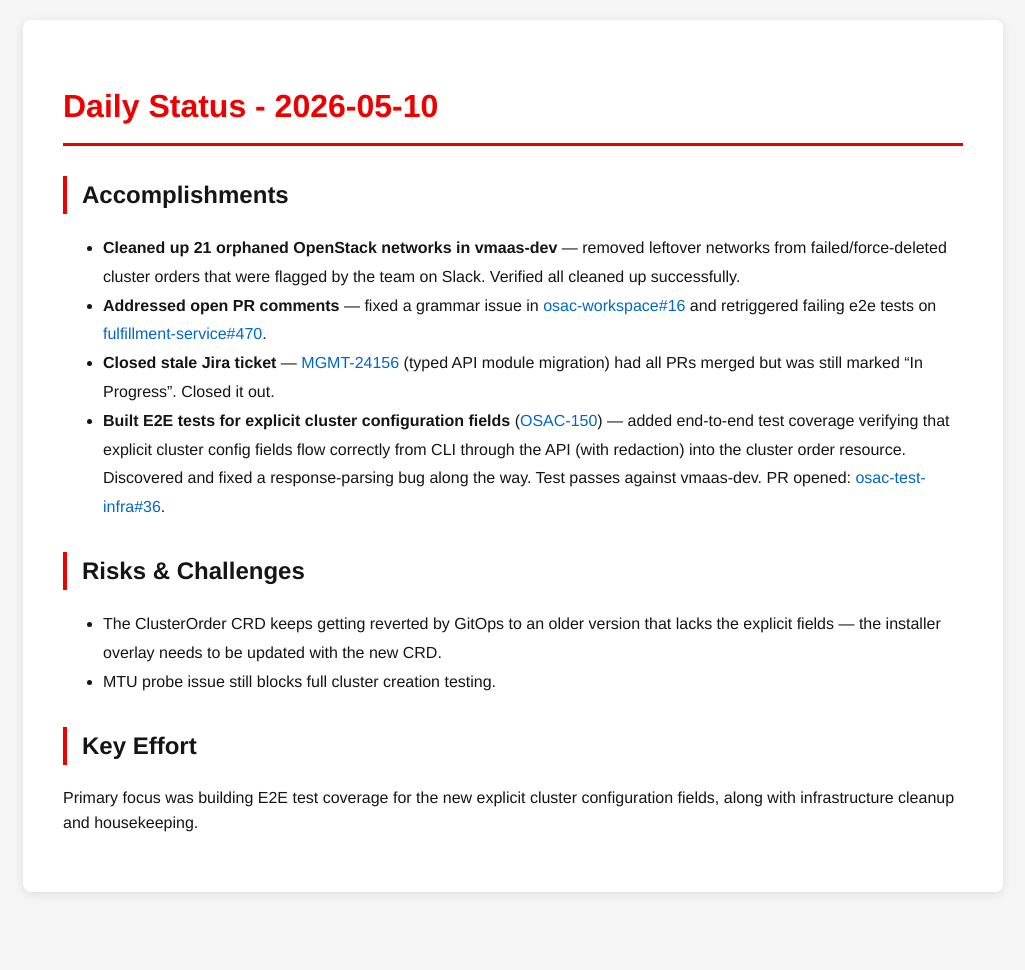
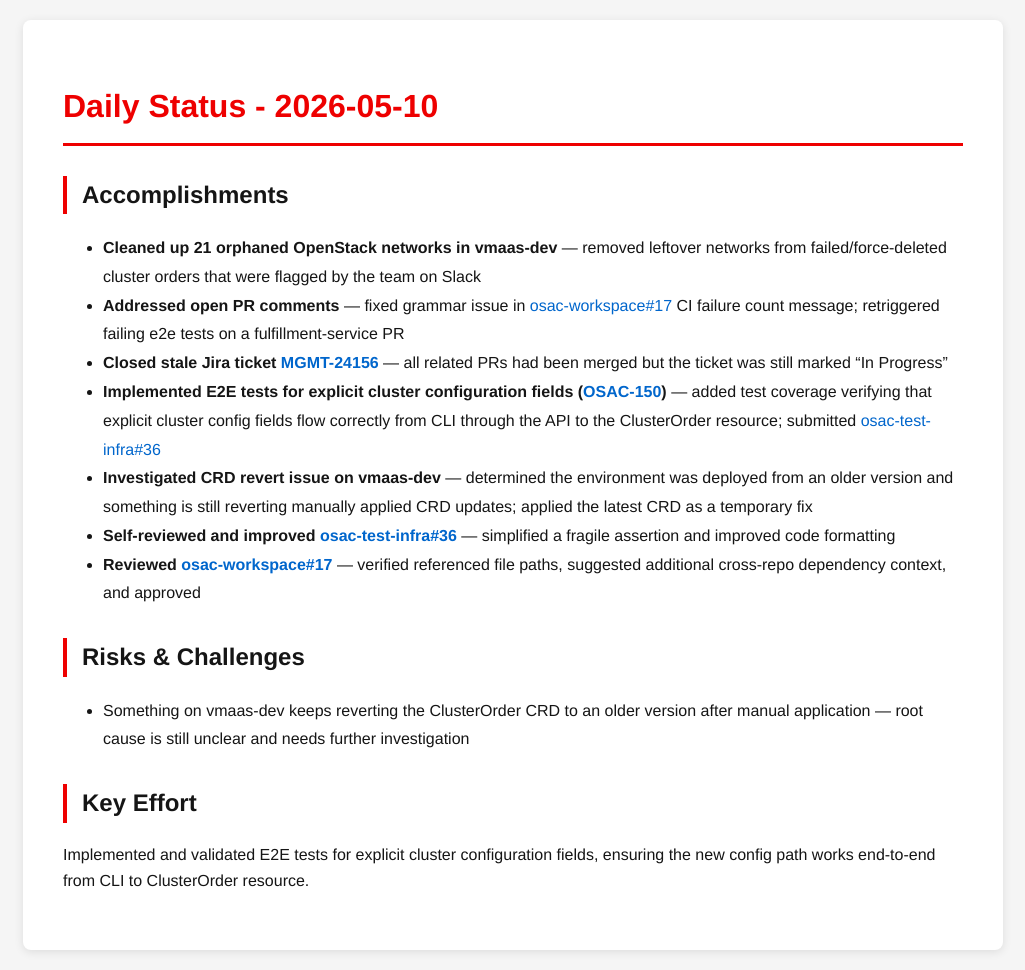
Before and after one commit to tzvatot/daily-status, a Jekyll site: the page built from 2026-05-10.md, in a window 1280 px wide. Shown: the whole page, without its empty margins (127-1152 px from the left). Built offline with Jekyll 4.4.1, drawn with Linux system fonts in a browser that asks for light colours; before the commit the page ends 912 px from its top, so only the background shows below that.

Commit message:
Daily status update - 2026-05-10

```diff
--- a/2026-05-10.md
+++ b/2026-05-10.md
@@ -7,14 +7,16 @@
 # Daily Status - 2026-05-10
 
 ## Accomplishments
-- **Cleaned up 21 orphaned OpenStack networks in vmaas-dev** — removed leftover networks from failed/force-deleted cluster orders that were flagged by the team on Slack. Verified all cleaned up successfully.
-- **Addressed open PR comments** — fixed a grammar issue in [osac-workspace#16](https://github.com/osac-project/osac-workspace/pull/16) and retriggered failing e2e tests on [fulfillment-service#470](https://github.com/osac-project/fulfillment-service/pull/470).
-- **Closed stale Jira ticket** — [MGMT-24156](https://issues.redhat.com/browse/MGMT-24156) (typed API module migration) had all PRs merged but was still marked "In Progress". Closed it out.
-- **Built E2E tests for explicit cluster configuration fields** ([OSAC-150](https://redhat.atlassian.net/browse/OSAC-150)) — added end-to-end test coverage verifying that explicit cluster config fields flow correctly from CLI through the API (with redaction) into the cluster order resource. Discovered and fixed a response-parsing bug along the way. Test passes against vmaas-dev. PR opened: [osac-test-infra#36](https://github.com/osac-project/osac-test-infra/pull/36).
+- **Cleaned up 21 orphaned OpenStack networks in vmaas-dev** — removed leftover networks from failed/force-deleted cluster orders that were flagged by the team on Slack
+- **Addressed open PR comments** — fixed grammar issue in [osac-workspace#17](https://github.com/osac-project/osac-workspace/pull/17) CI failure count message; retriggered failing e2e tests on a fulfillment-service PR
+- **Closed stale Jira ticket [MGMT-24156](https://issues.redhat.com/browse/MGMT-24156)** — all related PRs had been merged but the ticket was still marked "In Progress"
+- **Implemented E2E tests for explicit cluster configuration fields ([OSAC-150](https://redhat.atlassian.net/browse/OSAC-150))** — added test coverage verifying that explicit cluster config fields flow correctly from CLI through the API to the ClusterOrder resource; submitted [osac-test-infra#36](https://github.com/osac-project/osac-test-infra/pull/36)
+- **Investigated CRD revert issue on vmaas-dev** — determined the environment was deployed from an older version and something is still reverting manually applied CRD updates; applied the latest CRD as a temporary fix
+- **Self-reviewed and improved [osac-test-infra#36](https://github.com/osac-project/osac-test-infra/pull/36)** — simplified a fragile assertion and improved code formatting
+- **Reviewed [osac-workspace#17](https://github.com/osac-project/osac-workspace/pull/17)** — verified referenced file paths, suggested additional cross-repo dependency context, and approved
 
 ## Risks & Challenges
-- The ClusterOrder CRD keeps getting reverted by GitOps to an older version that lacks the explicit fields — the installer overlay needs to be updated with the new CRD.
-- MTU probe issue still blocks full cluster creation testing.
+- Something on vmaas-dev keeps reverting the ClusterOrder CRD to an older version after manual application — root cause is still unclear and needs further investigation
 
 ## Key Effort
-Primary focus was building E2E test coverage for the new explicit cluster configuration fields, along with infrastructure cleanup and housekeeping.
+Implemented and validated E2E tests for explicit cluster configuration fields, ensuring the new config path works end-to-end from CLI to ClusterOrder resource.
```
